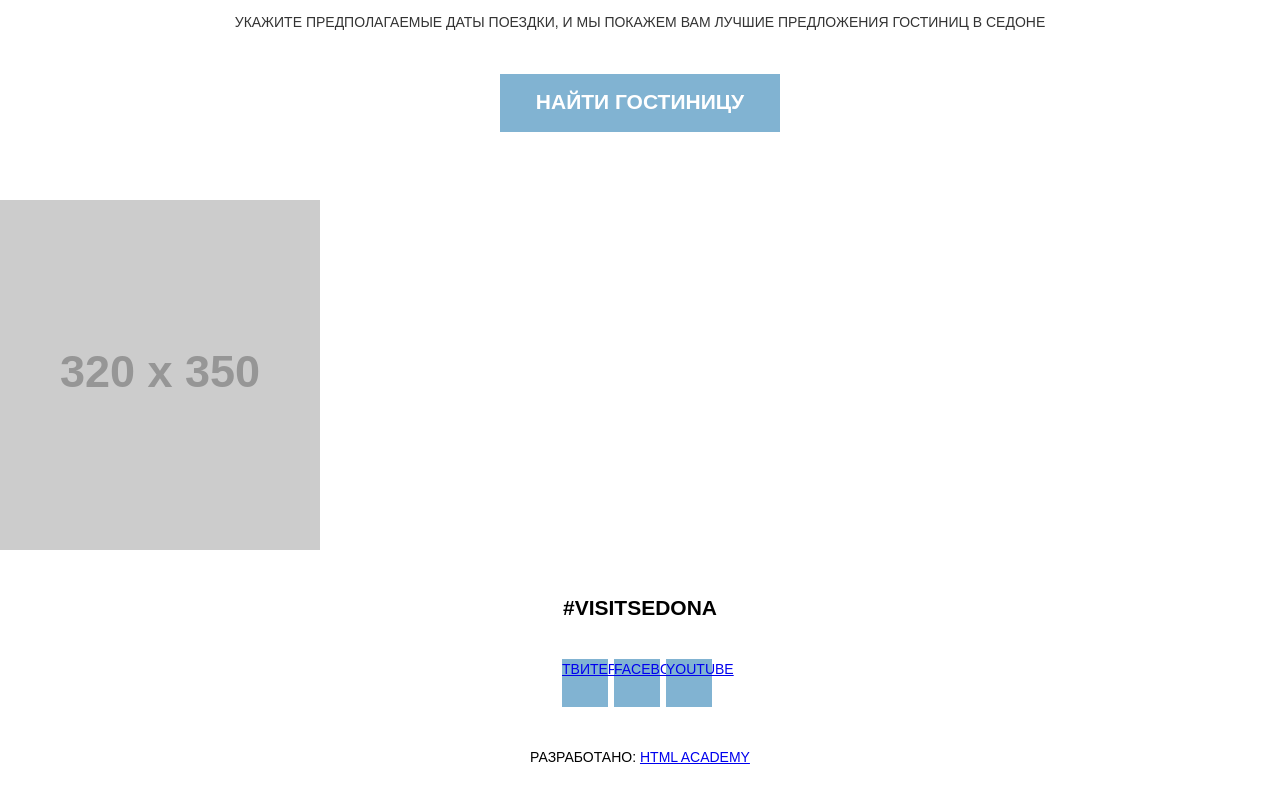
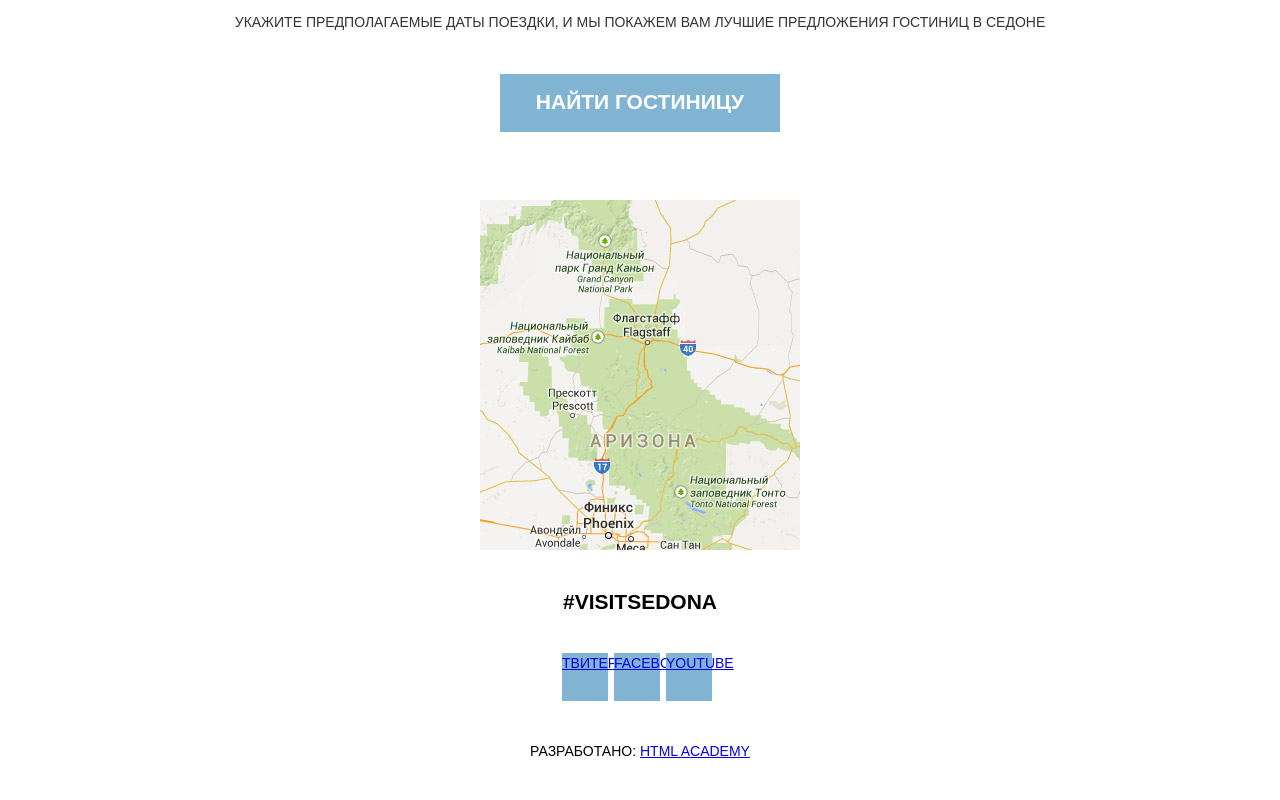
Before and after one commit to MariaSmolitskaya/1220859-sedona-19, a website: page source/index.html in a window 1280 px wide. Shown: the part 2803-3603 px from the top of the page. Drawn offline with nearby package versions, Linux system fonts and the light colour scheme; files that its build step writes are made by us from their sources; placeholder pictures from the web are drawn by us.

Commit message:
Добавлена карта

```diff
--- a/source/index.html
+++ b/source/index.html
@@ -113,7 +113,7 @@
     </div>
 
     <div class="map">
-      <img src="https://via.placeholder.com/320x350" alt="Карта">
+      <img  class="map__img" src="img/bg-map-mobile@1x.jpg" alt="Карта" width="320px" height="350px">
     </div>
 
   </main>
--- a/source/less/blocks/map.less
+++ b/source/less/blocks/map.less
@@ -0,0 +1,4 @@
+.map__img {
+  display: block;
+  margin: 0 auto;
+}
```
